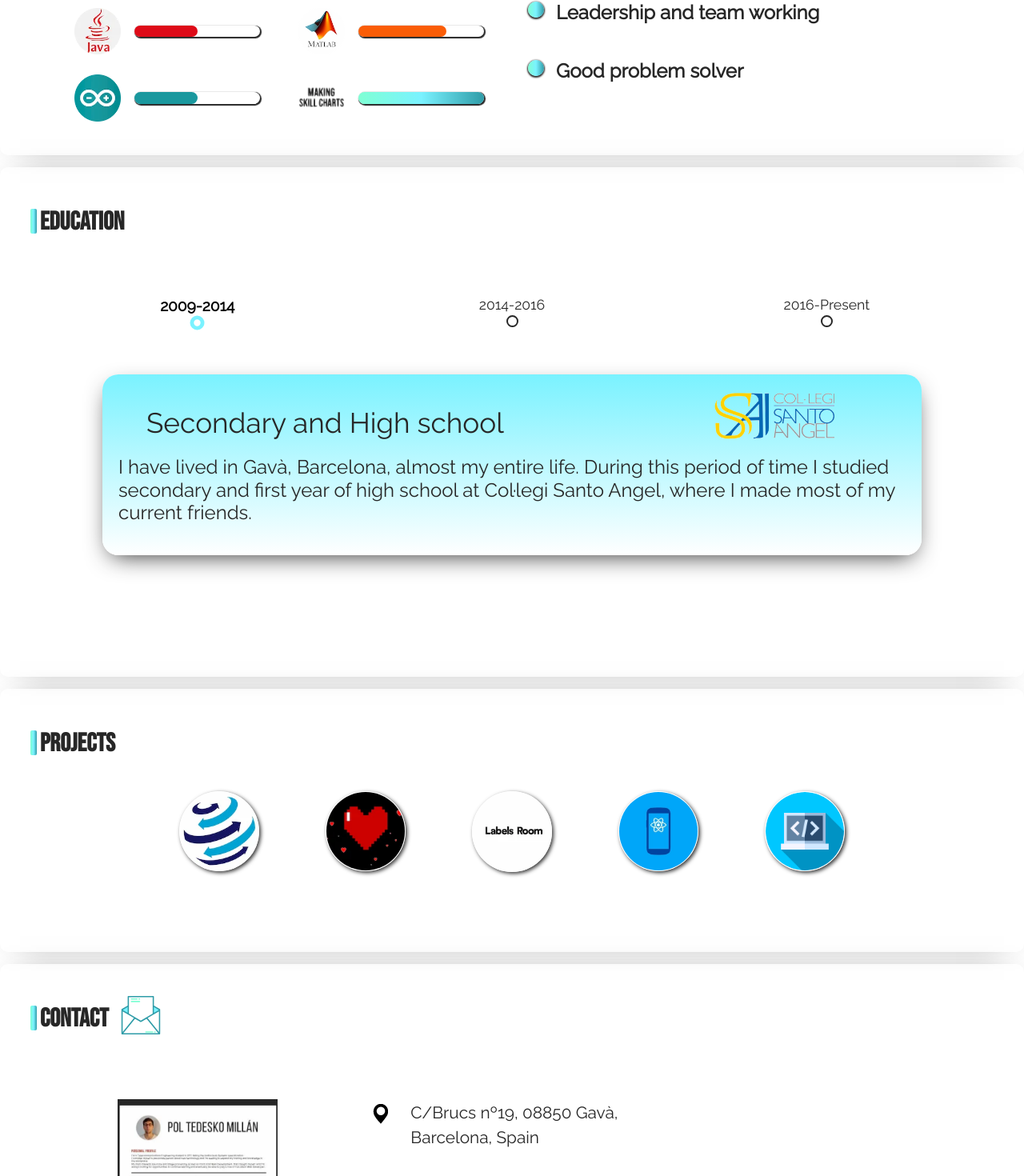
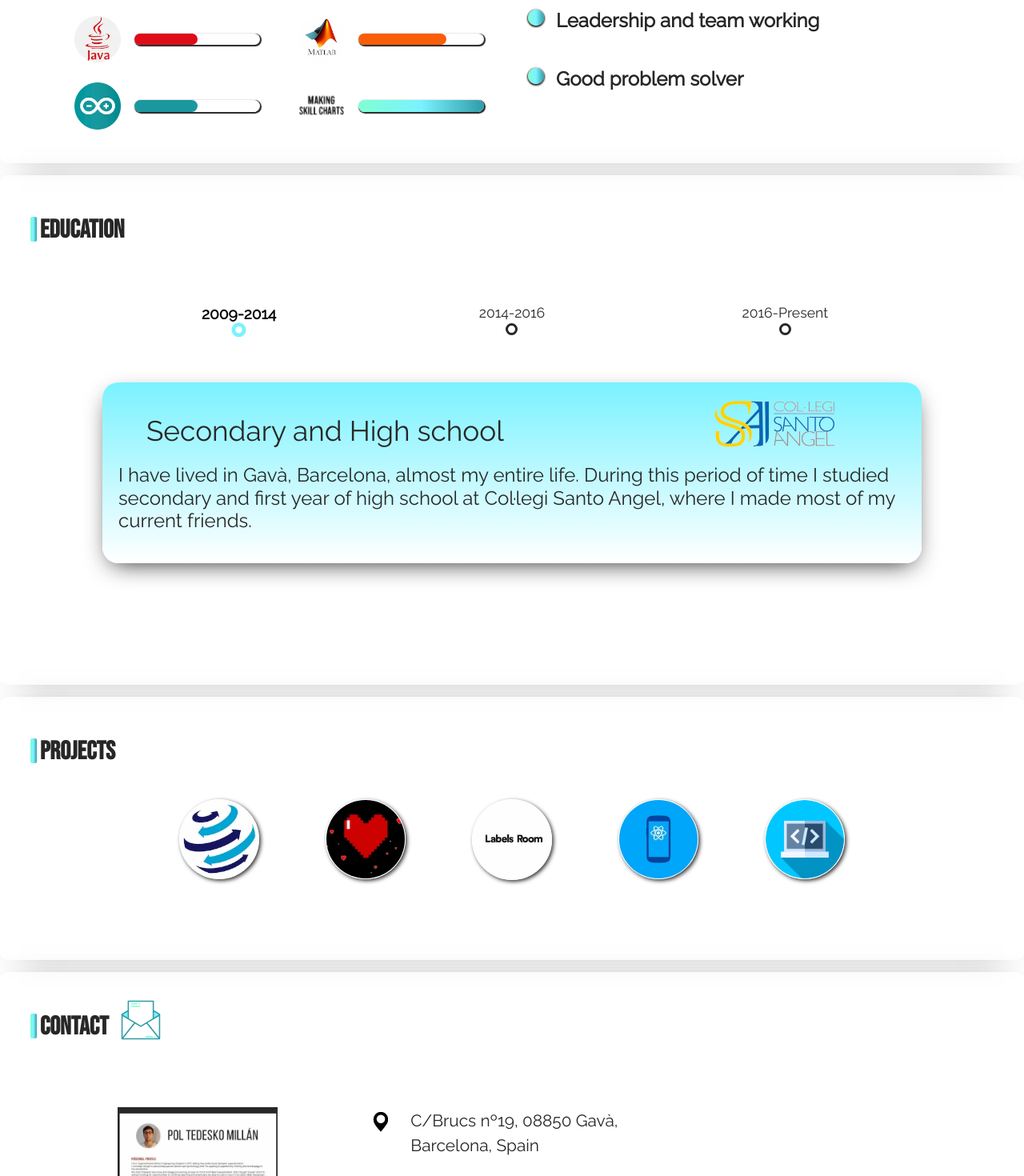
Before and after one commit to poltm13/portfolio, a React (Create React App) app: page / in a window 1280 px wide. Shown: the part 1511-2981 px from the top of the page at 80% size. Built offline with nearby package versions, Linux system fonts and the light colour scheme; no server answers.

Commit message:
safari and firefox styiling fixed

```diff
--- a/src/App.css
+++ b/src/App.css
@@ -622,7 +622,7 @@ header .toggler {
   width: -moz-fit-content;
   width: fit-content;
   position: relative;
-  margin-bottom: 20px;
+  margin-bottom: 30px;
 }
 
 .skills h1::after {
@@ -799,12 +799,18 @@ header .toggler {
     padding-left: 20px;
     padding-right: 20px;
   }
-  .skills h1,
-  .skills .skillText {
+  .skills h1 {
     margin-left: 30px;
   }
+  .skills .chartContainer {
+    padding: 0;
+  }
   .skills .chartContainer .skill {
-    max-width: 90vw;
+    padding: 0;
+    max-width: calc(50vw - 20px);
+  }
+  .skills .chartContainer .tooltiptext {
+    font-size: small;
   }
 }
 
@@ -814,6 +820,8 @@ header .toggler {
   border-radius: 10px;
   padding: 50px 50px 30px;
   margin-bottom: 15px;
+  padding-left: 0;
+  padding-right: 0;
 }
 
 .education h1 {
@@ -822,6 +830,7 @@ header .toggler {
   width: fit-content;
   position: relative;
   margin-bottom: 20px;
+  margin-left: 50px;
 }
 
 .education h1::after {
@@ -858,7 +867,7 @@ header .toggler {
 }
 
 .education .timeline ul {
-  width: 100%;
+  width: 80vw;
   list-style: none;
   margin: auto;
   display: -webkit-box;
@@ -883,7 +892,7 @@ header .toggler {
 
 .education .timeline ul li::after {
   content: "";
-  border: 2px solid #272727;
+  border: 3px solid #272727;
   position: relative;
   width: 15px;
   height: 15px;
@@ -897,7 +906,7 @@ header .toggler {
 }
 
 .education .timeline ul .line {
-  width: calc((100% - 100px) * 0.6666);
+  width: calc(80vw * 0.666);
   height: 7px;
   position: absolute;
   -webkit-transform: translate(0, 30px);
@@ -1092,8 +1101,8 @@ header .toggler {
 .education .timeline .educationThird:checked ~ ul .l3::after,
 .education .timeline ul li:hover::after {
   border: 4px solid #7af2ff;
-  -webkit-transform: scale(1.2);
-          transform: scale(1.2);
+  -webkit-transform: scale(1.2) translateY(-1px);
+          transform: scale(1.2) translateY(-1px);
 }
 
 .education .timeline .educationFirst:checked ~ ul .l1,
@@ -1105,12 +1114,15 @@ header .toggler {
   color: black;
 }
 
-@media (max-width: 420px) {
+@media (max-width: 500px) {
+  .education .timeline ul {
+    width: 100vw;
+  }
   .education .timeline ul li {
     font-size: 0.9rem;
   }
   .education .timeline ul .line {
-    width: calc((100% - 100px) * 0.6666);
+    width: 66.66vw;
     -webkit-transform: translate(0, 25px);
             transform: translate(0, 25px);
   }
@@ -1884,7 +1896,9 @@ header .toggler {
 
 .contact .title .mailIcon {
   width: 50px;
-  height: auto;
+  height: 50px;
+  -webkit-transform: translateY(30%);
+          transform: translateY(30%);
   margin-left: 15px;
   position: relative;
   top: -30px;
--- a/src/components/_contact.scss
+++ b/src/components/_contact.scss
@@ -12,7 +12,8 @@
 
     .mailIcon {
       width: 50px;
-      height: auto;
+      height: 50px;
+      transform: translateY(30%);
       margin-left: 15px;
       position: relative;
       top: -30px;
--- a/src/components/_education.scss
+++ b/src/components/_education.scss
@@ -1,9 +1,12 @@
 .education {
   @include content();
+  padding-left: 0;
+  padding-right: 0;
 
   h1 {
     @include underline();
     margin-bottom: 20px;
+    margin-left: 50px;
   }
 
   .timeline {
@@ -16,7 +19,7 @@
     }
 
     ul {
-      width: 100%;
+      width: 80vw;
       list-style: none;
       margin: auto;
       display: flex;
@@ -34,7 +37,7 @@
 
         &::after {
           content: "";
-          border: 2px solid $dark-primary;
+          border: 3px solid $dark-primary;
           position: relative;
           width: 15px;
           height: 15px;
@@ -47,7 +50,7 @@
         }
       }
       .line {
-        width: calc((100% - 100px) * 0.6666);
+        width: calc(80vw * 0.666);
         height: 7px;
         position: absolute;
         transform: translate(0, 30px);
@@ -179,7 +182,7 @@
     .educationThird:checked ~ ul .l3::after,
     ul li:hover::after {
       border: 4px solid $accent;
-      transform: scale(1.2);
+      transform: scale(1.2) translateY(-1px);
     }
 
     .educationFirst:checked ~ ul .l1,
@@ -193,15 +196,16 @@
   }
 }
 
-@media (max-width: 420px) {
+@media (max-width: 500px) {
   .education .timeline {
     ul {
+      width: 100vw;
       li {
         font-size: 0.9rem;
       }
 
       .line {
-        width: calc((100% - 100px) * 0.6666);
+        width: 66.66vw;
         transform: translate(0, 25px);
       }
     }
```
Also changed, not shown: src/components/_skills.scss (+13 -6 lines), 1 other file (tests, documents, lock files or other folders).
